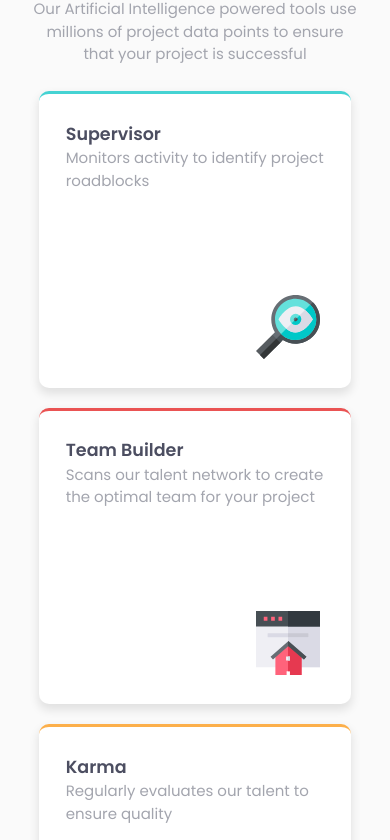
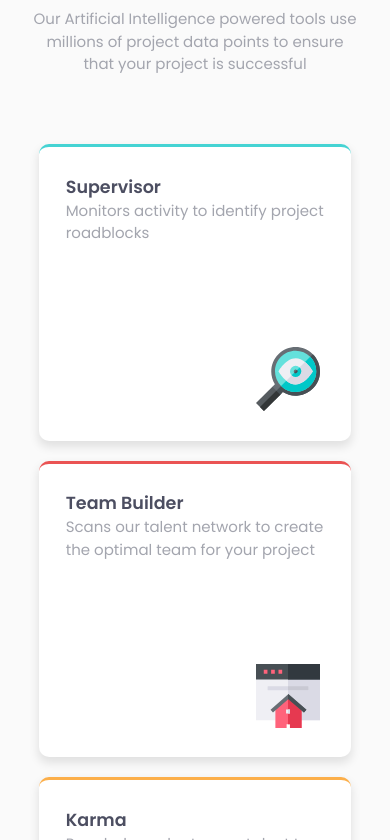
Before and after one commit to krishna-nayak/four-card-feature-section-master, a plain HTML site: page index.html in a window 390 px wide. Shown: the part 99-939 px from the top of the page. Drawn offline with Linux system fonts and the light colour scheme.

Commit message:
better design

```diff
--- a/index.html
+++ b/index.html
@@ -25,7 +25,7 @@
 		<header class="header-text">
 			<h1 class="head-first">Reliable, efficient delivery</h1>
 			<h1 class="head-second">Powered by Technology</h1>
-			<div>Our Artificial Intelligence powered tools use millions of project data points to ensure that your project is successful</div>
+			<p class="text">Our Artificial Intelligence powered tools use millions of project data points to ensure that your project is successful</p>
 		</header>
 
 		<main class="grid-container">
--- a/style.css
+++ b/style.css
@@ -133,7 +133,9 @@ body {
 @media screen and (max-width: 550px) {
 	.header-text {
 		width: 85%;
-		/* font-size: 18px; */
+	}
+	.text {
+		margin: 5% 0;
 	}
 	.head-first {
 		font-size: 25px;
@@ -142,6 +144,7 @@ body {
 		font-size: 25px;
 	}
 	.grid-container {
+		margin-top: 15%;
 		width: 85%;
 		height: 150vh;
 		grid-template-rows: repeat(4, 1fr);
```
